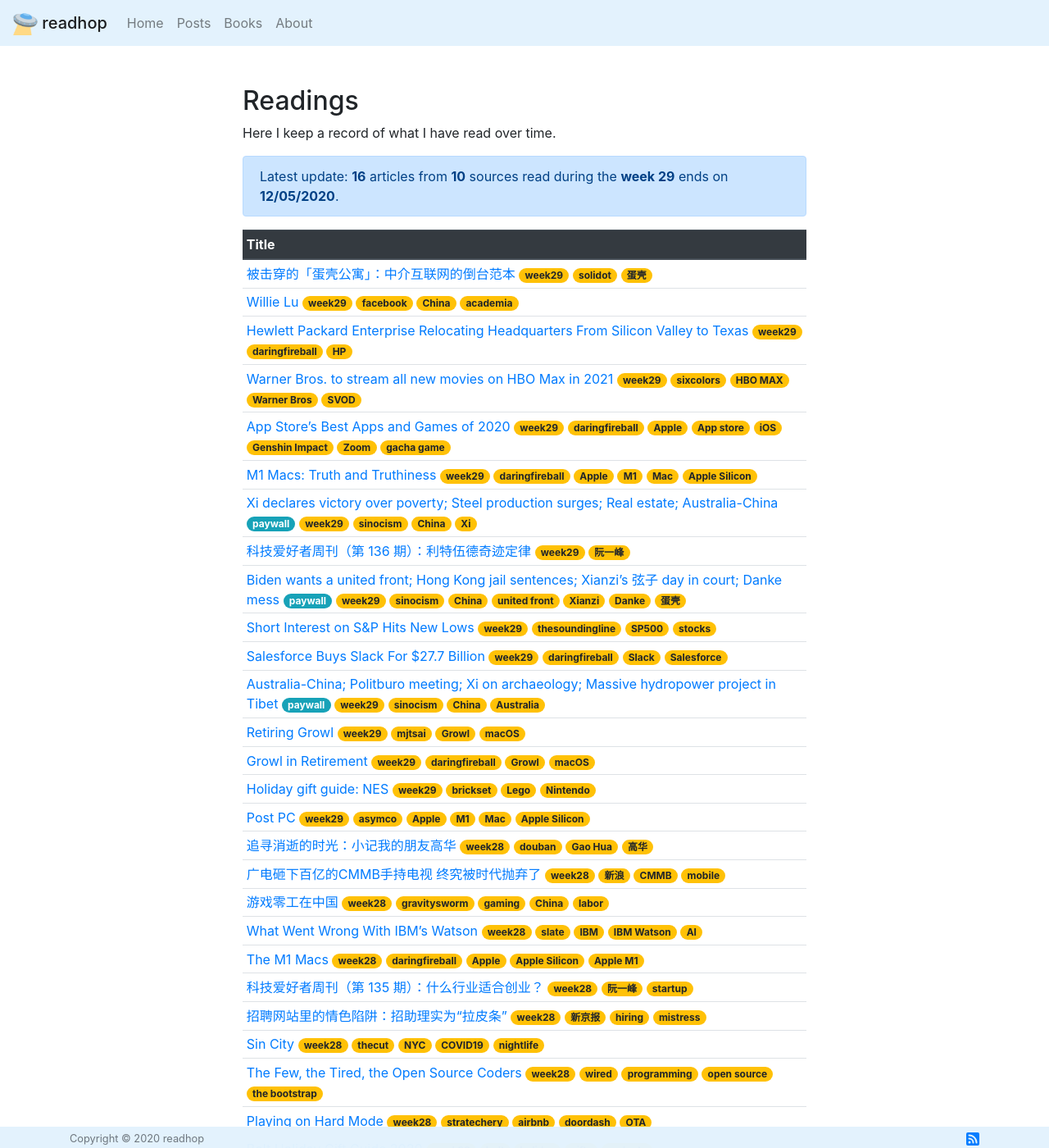
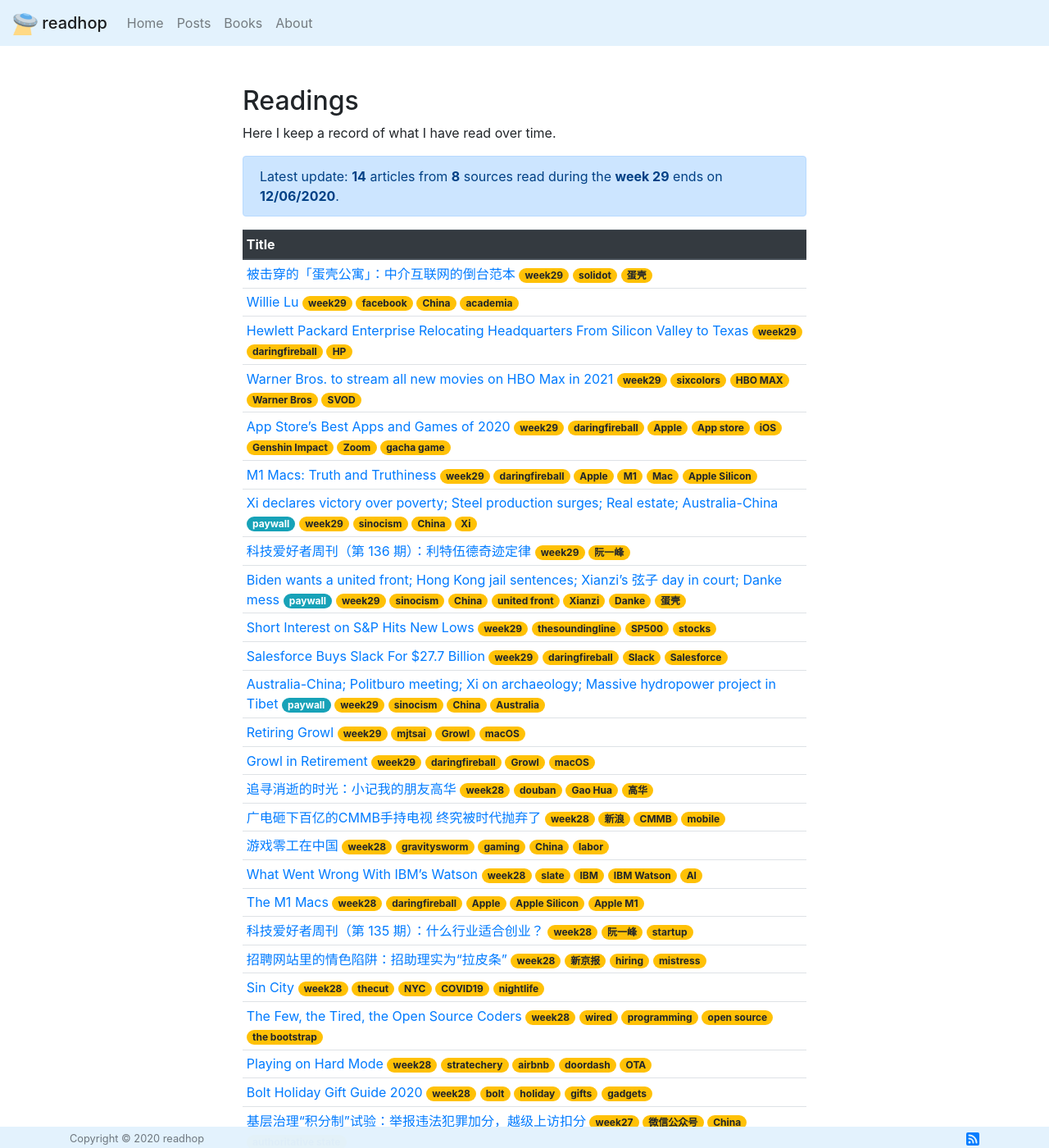
Before and after one commit to robocalpico/robocalpico.github.io, a Jekyll site: the page built from index.md, in a window 1280 px wide and 1400 px high. Shown: the whole window at 82% size. Built offline with Jekyll 4.4.1, drawn with Linux system fonts in a browser that asks for light colours; comment, search, counter and statistics services are not loaded.

Commit message:
week 29 fix

```diff
--- a/_data/stats.yaml
+++ b/_data/stats.yaml
@@ -1,4 +1,4 @@
-weekly_count: 16
-weekly_sources: 10
+weekly_count: 14
+weekly_sources: 8
 week_no: 29
-last_end: 12/05/2020
+last_end: 12/06/2020
--- a/_data/weekly_data.csv
+++ b/_data/weekly_data.csv
@@ -3,4 +3,5 @@
 26,11/15/2020,18,12
 27,11/22/2020,25,13
 28,11/29/2020,11,11
-29,12/05/2020,16,10
+29,12/05/2020,16,1029,12/07/2020,11,7
+29,12/06/2020,14,8
--- a/index.md
+++ b/index.md
@@ -124,22 +124,6 @@
       <span class="badge badge-pill badge-warning text-wrap text-left">daringfireball</span>
       <span class="badge badge-pill badge-warning text-wrap text-left">Growl</span>
       <span class="badge badge-pill badge-warning text-wrap text-left"> macOS</span>
-    </td></tr>
-    <tr><td>
-      <a href="https://brickset.com/article/55277/holiday-gift-guide-nes" target="_blank" rel="noopener noreferrer">Holiday gift guide: NES</a>
-      <span class="badge badge-pill badge-warning text-wrap text-left">week29</span>
-      <span class="badge badge-pill badge-warning text-wrap text-left">brickset</span>
-      <span class="badge badge-pill badge-warning text-wrap text-left">Lego</span>
-      <span class="badge badge-pill badge-warning text-wrap text-left"> Nintendo</span>
-    </td></tr>
-    <tr><td>
-      <a href="http://www.asymco.com/2020/11/30/post-pc/" target="_blank" rel="noopener noreferrer">Post PC</a>
-      <span class="badge badge-pill badge-warning text-wrap text-left">week29</span>
-      <span class="badge badge-pill badge-warning text-wrap text-left">asymco</span>
-      <span class="badge badge-pill badge-warning text-wrap text-left">Apple</span>
-      <span class="badge badge-pill badge-warning text-wrap text-left"> M1</span>
-      <span class="badge badge-pill badge-warning text-wrap text-left"> Mac</span>
-      <span class="badge badge-pill badge-warning text-wrap text-left"> Apple Silicon</span>
     </td></tr>
     <tr><td>
       <a href="https://m.douban.com/note/492460340/" target="_blank" rel="noopener noreferrer">追寻消逝的时光：小记我的朋友高华</a>
```
